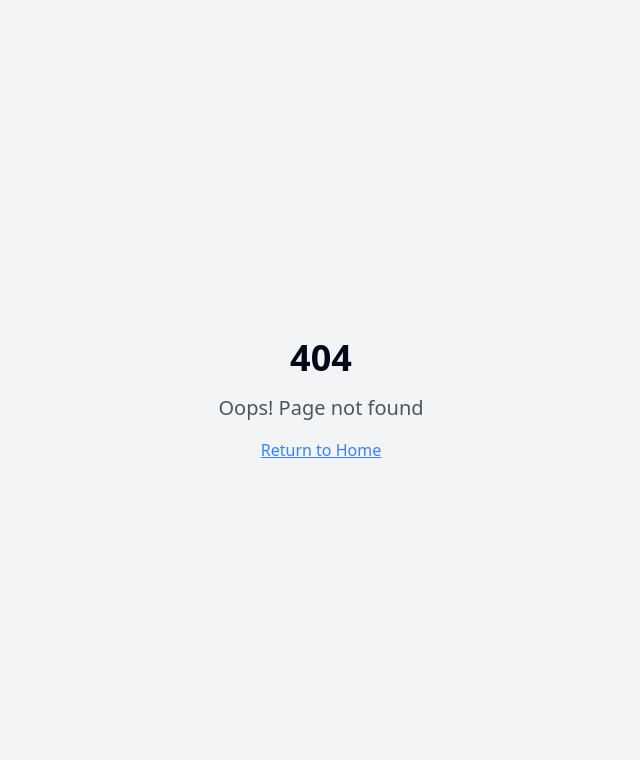
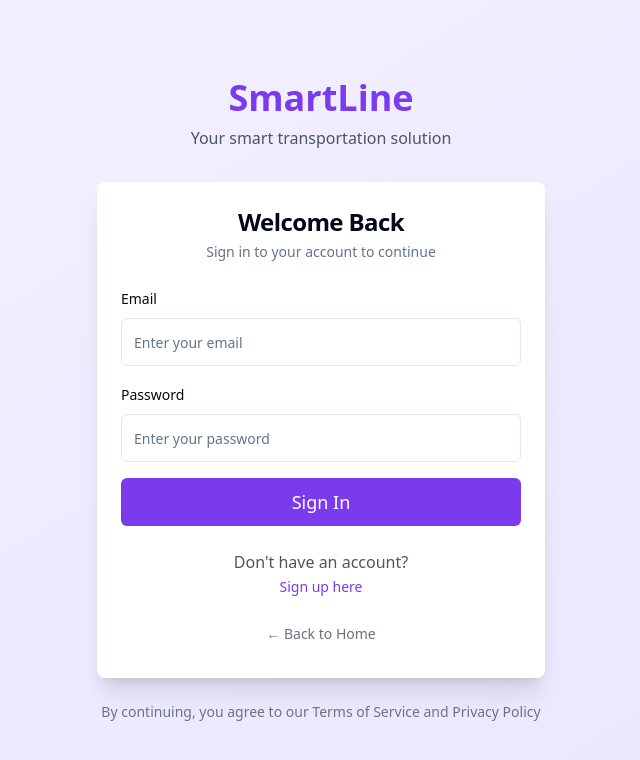
Before and after one commit to MagedElgawish230/smartline-purple-launch, a React (Vite) app: page /auth in a window 1280 px wide. Before the commit this address had no page. Shown: the top 760 px of the page, without its empty margins (319-959 px from the left). Built offline with nearby package versions, Linux system fonts and the light colour scheme.

Commit message:
feat: Implement login and register pages
Implement separate login and register pages, accessible via navigation. Ensure consistent styling with the rest of the website.

```diff
--- a/src/App.tsx
+++ b/src/App.tsx
@@ -7,6 +7,7 @@ import { QueryClient, QueryClientProvider } from "@tanstack/react-query";
 import { BrowserRouter, Routes, Route } from "react-router-dom";
 import { AuthProvider } from "./contexts/AuthContext";
 import Index from "./pages/Index";
+import Auth from "./pages/Auth";
 import Dashboard from "./pages/Dashboard";
 import NotFound from "./pages/NotFound";
 
@@ -21,6 +22,7 @@ const App = () => (
         <BrowserRouter>
           <Routes>
             <Route path="/" element={<Index />} />
+            <Route path="/auth" element={<Auth />} />
             <Route path="/dashboard" element={<Dashboard />} />
             {/* ADD ALL CUSTOM ROUTES ABOVE THE CATCH-ALL "*" ROUTE */}
             <Route path="*" element={<NotFound />} />
--- a/src/components/Header.tsx
+++ b/src/components/Header.tsx
@@ -4,7 +4,6 @@ import { Menu, X, User } from 'lucide-react';
 import { useLanguage } from '../contexts/LanguageContext';
 import { useAuth } from '../contexts/AuthContext';
 import LanguageToggle from './LanguageToggle';
-import AuthModal from './AuthModal';
 import { Button } from './ui/button';
 import { Link } from 'react-router-dom';
 
@@ -51,11 +50,11 @@ const Header = () => {
                 </Button>
               </div>
             ) : (
-              <AuthModal>
+              <Link to="/auth">
                 <Button variant="ghost" className="text-white hover:text-primary-200">
                   Sign In
                 </Button>
-              </AuthModal>
+              </Link>
             )}
 
             <LanguageToggle />
@@ -119,11 +118,13 @@ const Header = () => {
                   </button>
                 </>
               ) : (
-                <AuthModal>
-                  <span className="text-white hover:text-primary-200 font-medium transition-colors px-2 py-1 cursor-pointer">
-                    Sign In
-                  </span>
-                </AuthModal>
+                <Link
+                  to="/auth"
+                  className="text-white hover:text-primary-200 font-medium transition-colors px-2 py-1"
+                  onClick={() => setIsMenuOpen(false)}
+                >
+                  Sign In
+                </Link>
               )}
             </nav>
           </div>
--- a/src/components/RecentActivitySection.tsx
+++ b/src/components/RecentActivitySection.tsx
@@ -2,7 +2,6 @@
 import React from 'react';
 import { useLanguage } from '../contexts/LanguageContext';
 import { useAuth } from '../contexts/AuthContext';
-import AuthModal from './AuthModal';
 import BookRideModal from './BookRideModal';
 import { Button } from './ui/button';
 import { Link } from 'react-router-dom';
@@ -41,19 +40,17 @@ const RecentActivitySection = () => {
                 </div>
               ) : (
                 <>
-                  <AuthModal>
+                  <Link to="/auth">
                     <Button className="bg-primary-600 text-white px-8 py-4 rounded-lg font-medium hover:bg-primary-700 transition-colors text-lg">
                       {t('recent.login')}
                     </Button>
-                  </AuthModal>
+                  </Link>
 
                   <p className="text-gray-600">
                     {t('recent.signup.text')}
-                    <AuthModal>
-                      <span className="underline cursor-pointer hover:text-gray-900 ml-1">
-                        {t('recent.signup.link')}
-                      </span>
-                    </AuthModal>
+                    <Link to="/auth" className="underline hover:text-gray-900 ml-1">
+                      {t('recent.signup.link')}
+                    </Link>
                   </p>
                 </>
               )}
--- /dev/null
+++ b/src/pages/Auth.tsx
@@ -0,0 +1,165 @@
+
+import React, { useState } from 'react';
+import { Link, useNavigate } from 'react-router-dom';
+import { Button } from '@/components/ui/button';
+import { Input } from '@/components/ui/input';
+import { Label } from '@/components/ui/label';
+import { Card, CardContent, CardDescription, CardHeader, CardTitle } from '@/components/ui/card';
+import { useAuth } from '@/contexts/AuthContext';
+
+const Auth = () => {
+  const [isLogin, setIsLogin] = useState(true);
+  const [loading, setLoading] = useState(false);
+  const navigate = useNavigate();
+  const { signIn, signUp } = useAuth();
+
+  const [formData, setFormData] = useState({
+    email: '',
+    password: '',
+    fullName: '',
+  });
+
+  const handleSubmit = async (e: React.FormEvent) => {
+    e.preventDefault();
+    setLoading(true);
+
+    try {
+      if (isLogin) {
+        await signIn(formData.email, formData.password);
+        navigate('/');
+      } else {
+        await signUp(formData.email, formData.password, formData.fullName);
+        navigate('/');
+      }
+    } catch (error) {
+      console.error('Auth error:', error);
+    }
+
+    setLoading(false);
+  };
+
+  const handleInputChange = (e: React.ChangeEvent<HTMLInputElement>) => {
+    setFormData({
+      ...formData,
+      [e.target.name]: e.target.value,
+    });
+  };
+
+  return (
+    <div className="min-h-screen bg-gradient-to-br from-primary-50 to-primary-100 flex items-center justify-center p-4">
+      <div className="w-full max-w-md">
+        {/* Logo */}
+        <div className="text-center mb-8">
+          <Link to="/">
+            <h1 className="text-4xl font-bold text-primary-600 mb-2">SmartLine</h1>
+          </Link>
+          <p className="text-gray-600">Your smart transportation solution</p>
+        </div>
+
+        {/* Auth Card */}
+        <Card className="shadow-xl border-0">
+          <CardHeader className="space-y-1 text-center">
+            <CardTitle className="text-2xl font-bold">
+              {isLogin ? 'Welcome Back' : 'Create Account'}
+            </CardTitle>
+            <CardDescription>
+              {isLogin
+                ? 'Sign in to your account to continue'
+                : 'Sign up to get started with SmartLine'
+              }
+            </CardDescription>
+          </CardHeader>
+
+          <CardContent>
+            <form onSubmit={handleSubmit} className="space-y-4">
+              {!isLogin && (
+                <div className="space-y-2">
+                  <Label htmlFor="fullName">Full Name</Label>
+                  <Input
+                    id="fullName"
+                    name="fullName"
+                    type="text"
+                    placeholder="Enter your full name"
+                    value={formData.fullName}
+                    onChange={handleInputChange}
+                    required
+                    className="h-12"
+                  />
+                </div>
+              )}
+
+              <div className="space-y-2">
+                <Label htmlFor="email">Email</Label>
+                <Input
+                  id="email"
+                  name="email"
+                  type="email"
+                  placeholder="Enter your email"
+                  value={formData.email}
+                  onChange={handleInputChange}
+                  required
+                  className="h-12"
+                />
+              </div>
+
+              <div className="space-y-2">
+                <Label htmlFor="password">Password</Label>
+                <Input
+                  id="password"
+                  name="password"
+                  type="password"
+                  placeholder="Enter your password"
+                  value={formData.password}
+                  onChange={handleInputChange}
+                  required
+                  className="h-12"
+                />
+              </div>
+
+              <Button
+                type="submit"
+                className="w-full h-12 text-lg font-medium bg-primary-600 hover:bg-primary-700"
+                disabled={loading}
+              >
+                {loading
+                  ? (isLogin ? 'Signing In...' : 'Creating Account...')
+                  : (isLogin ? 'Sign In' : 'Create Account')
+                }
+              </Button>
+            </form>
+
+            {/* Switch between login/register */}
+            <div className="mt-6 text-center">
+              <p className="text-gray-600">
+                {isLogin ? "Don't have an account?" : "Already have an account?"}
+              </p>
+              <Button
+                variant="link"
+                onClick={() => setIsLogin(!isLogin)}
+                className="text-primary-600 hover:text-primary-700 font-medium p-0 h-auto"
+              >
+                {isLogin ? 'Sign up here' : 'Sign in here'}
+              </Button>
+            </div>
+
+            {/* Back to home */}
+            <div className="mt-4 text-center">
+              <Link to="/">
+                <Button variant="ghost" className="text-gray-500 hover:text-gray-700">
+                  ← Back to Home
+                </Button>
+              </Link>
+            </div>
+          </CardContent>
+        </Card>
+
+        {/* Additional info */}
+        <div className="mt-6 text-center text-sm text-gray-500">
+          <p>By continuing, you agree to our Terms of Service and Privacy Policy</p>
+        </div>
+      </div>
+    </div>
+  );
+};
+
+export default Auth;
```
